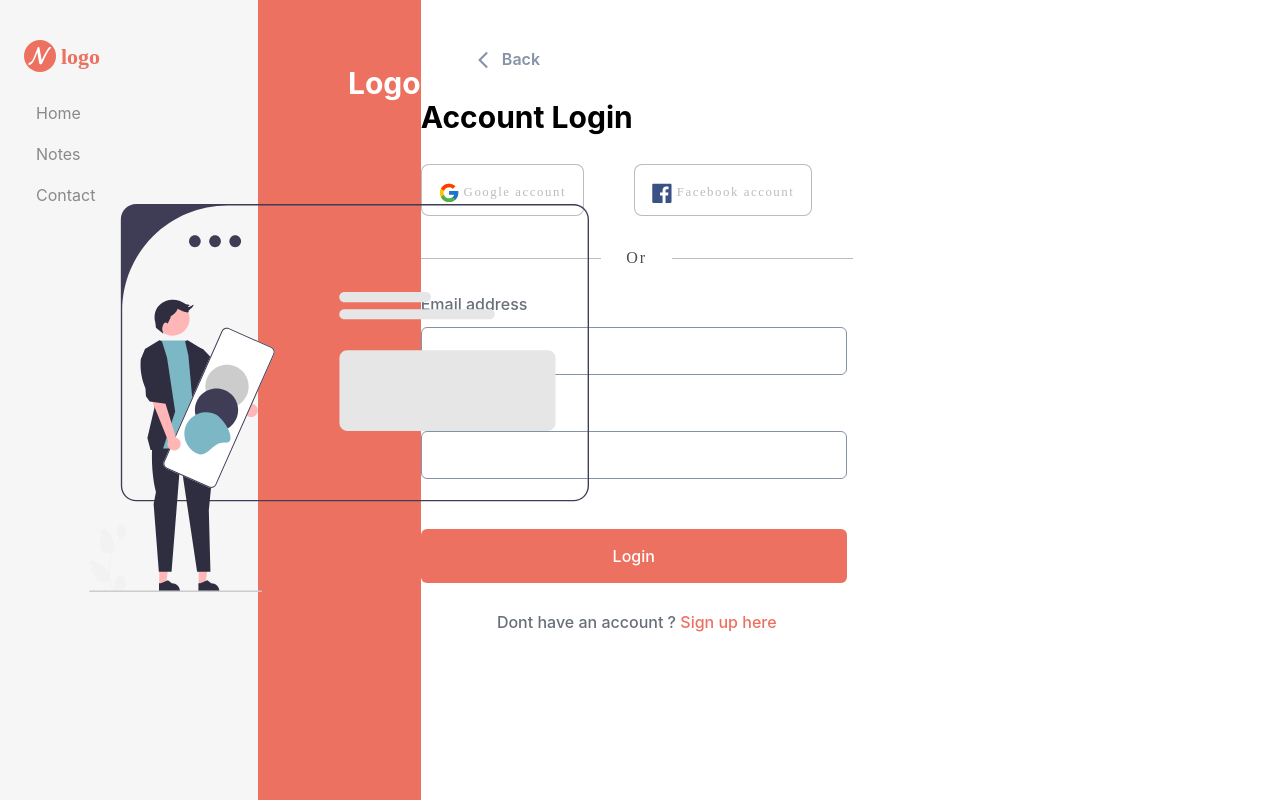
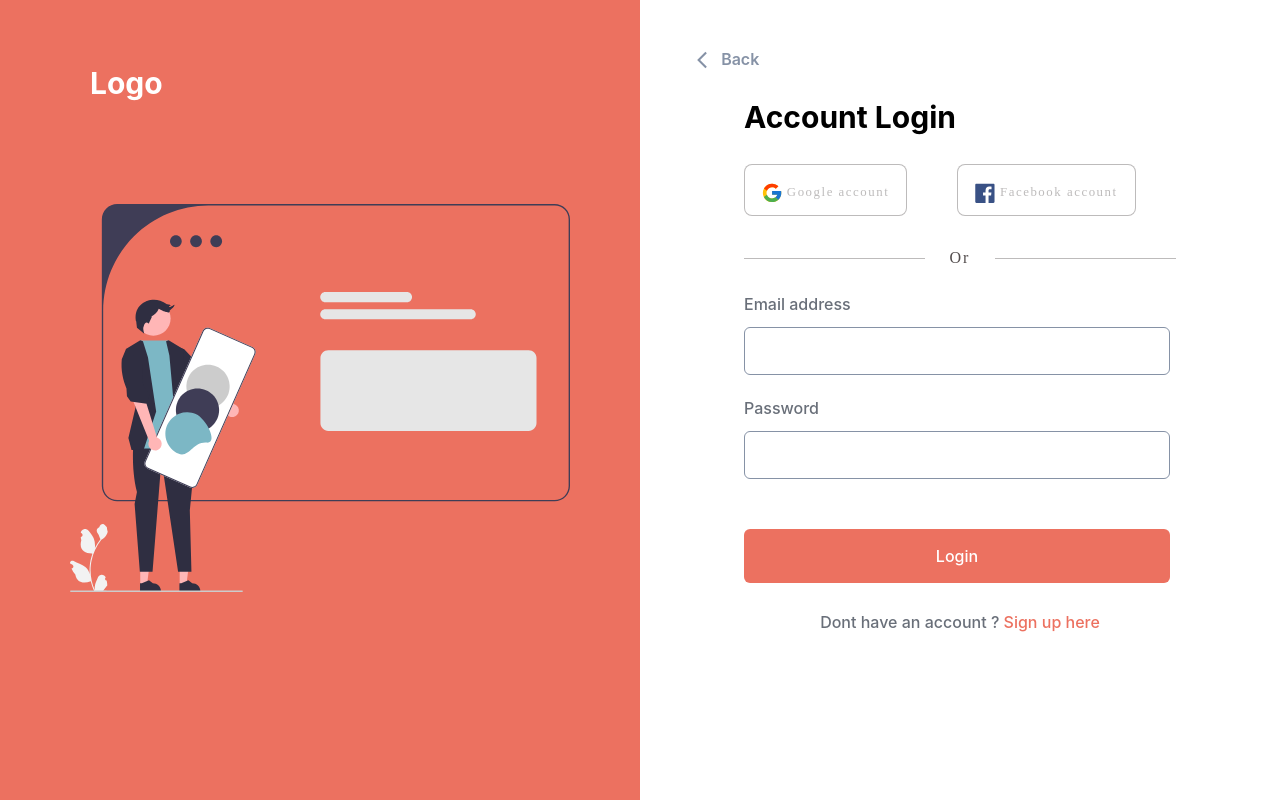
Before and after one commit to l-world/React-BootCamp, a React (Create React App) app: page /login in a window 1280 px wide. Built offline with nearby package versions, Linux system fonts and the light colour scheme.

Commit message:
implement Protected pages

```diff
--- a/src/App.js
+++ b/src/App.js
@@ -7,28 +7,32 @@ import Contact from './NoteApp/pages/Contact'
 import Login from './NoteApp/pages/Login'
 import Signup from './NoteApp/pages/SignUp'
 import NotFound from './NoteApp/pages/NotFound'
+import { AuthProvider } from './NoteApp/components/Auth'
+import AuthRequire from './NoteApp/components/AuthRequire'
+
+import { useLocation } from 'react-router-dom'
 
 export default function App() {
+    const location =  useLocation();
+
     return (
-        <>
-           {/*  <Routes>
-                <Route path="/login" element={<Login />}></Route>
-                <Route path="/signup" element={<Signup />}></Route>
-                <Route path="*" element={<NotFound />}></Route>
-            </Routes> */}
+        <AuthProvider>
             <div className='container'>
-                <Navbar />
+                { ( location.pathname === '/'
+                    || location.pathname === '/notes'
+                    || location.pathname === '/contact')
+                    ? <Navbar />
+                    : ""
+                }
                 <Routes>
                     <Route path="/" element={<Home />}></Route>
-                    <Route path="/notes" element={<Notes />}></Route>
-                    <Route path="/contact" element={<Contact />}></Route>
+                    <Route path="/notes" element={ <AuthRequire><Notes /></AuthRequire>  }></Route>
+                    <Route path="/contact" element={ <AuthRequire><Contact /></AuthRequire>  }></Route>
                     <Route path="/login" element={<Login />}></Route>
                     <Route path="/signup" element={<Signup />}></Route>
                     <Route path="*" element={<NotFound />}></Route>
-                    {/* <Route path="/*" element={<NotFound />}></Route> */}
                 </Routes>
             </div>
-
-        </>
+        </AuthProvider>
     )
 }
--- /dev/null
+++ b/src/NoteApp/components/Auth.js
@@ -0,0 +1,27 @@
+import React from 'react'
+
+// create a context
+const AuthContext = React.createContext(null);
+
+export const AuthProvider = ({children}) => {
+
+    const [user, setUser] = React.useState(null);
+
+    const login = () => {
+        setUser(user);
+    }
+
+    const logout = () => {
+        setUser(null);
+    }
+
+    return (
+        <AuthContext.Provider value={{user,login,logout}} >
+            {children}
+        </AuthContext.Provider>
+    )
+}
+
+export const useAuth = () => {
+    return React.useContext(AuthContext)
+}
--- /dev/null
+++ b/src/NoteApp/components/AuthRequire.js
@@ -0,0 +1,12 @@
+import React from 'react'
+import {Navigate,useLocation} from 'react-router-dom'
+import { useAuth } from './Auth'
+
+export default function AuthRequire({children}) {
+    const auth = useAuth();
+    const location =  useLocation();
+    if(!auth.user){
+        return <Navigate to="/login" state={{path:location.pathname}} />
+    }
+    return children
+}
--- a/src/NoteApp/pages/SignUp.js
+++ b/src/NoteApp/pages/SignUp.js
@@ -4,6 +4,7 @@ import signUpBg from '../icon/sign-up.svg'
 
 export default function SignUp() {
     return (
+        <div className="container--login">
             <Account
                 bgSrc={signUpBg}
                 title="Signup"
@@ -11,5 +12,6 @@ export default function SignUp() {
                 linkText="Login here"
                 path="/login"
             />
+        </div>
     )
 }
--- a/src/index.css
+++ b/src/index.css
@@ -551,6 +551,13 @@ body {
     color: #8692A6;
     margin-top: 10px;
 }
+.container--login{
+    /* position: fixed;
+    top: 0;
+    left: 0;
+    z-index: 99; */
+    flex: 1;
+}
 
 /* ------------------- */
 /*     notfound page    */
```
Lines whose indentation alone changed are shown as unchanged.
